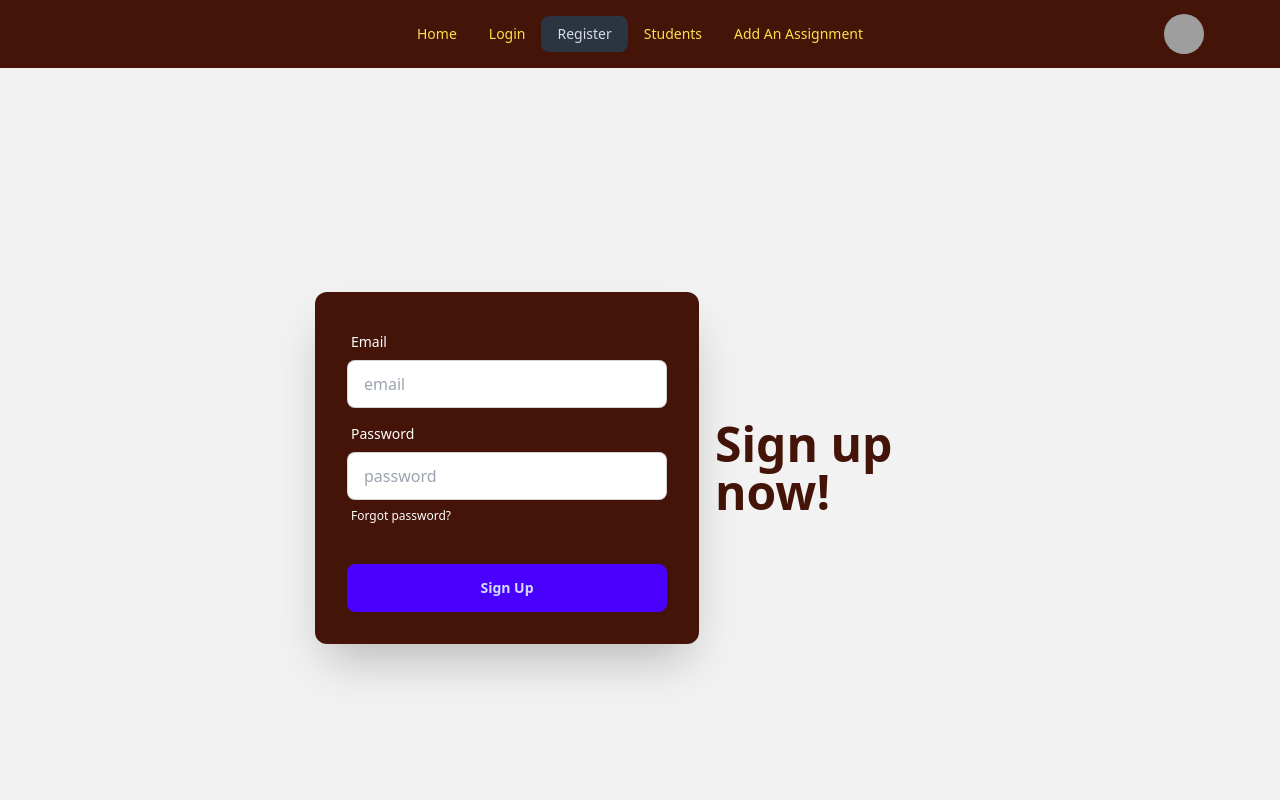
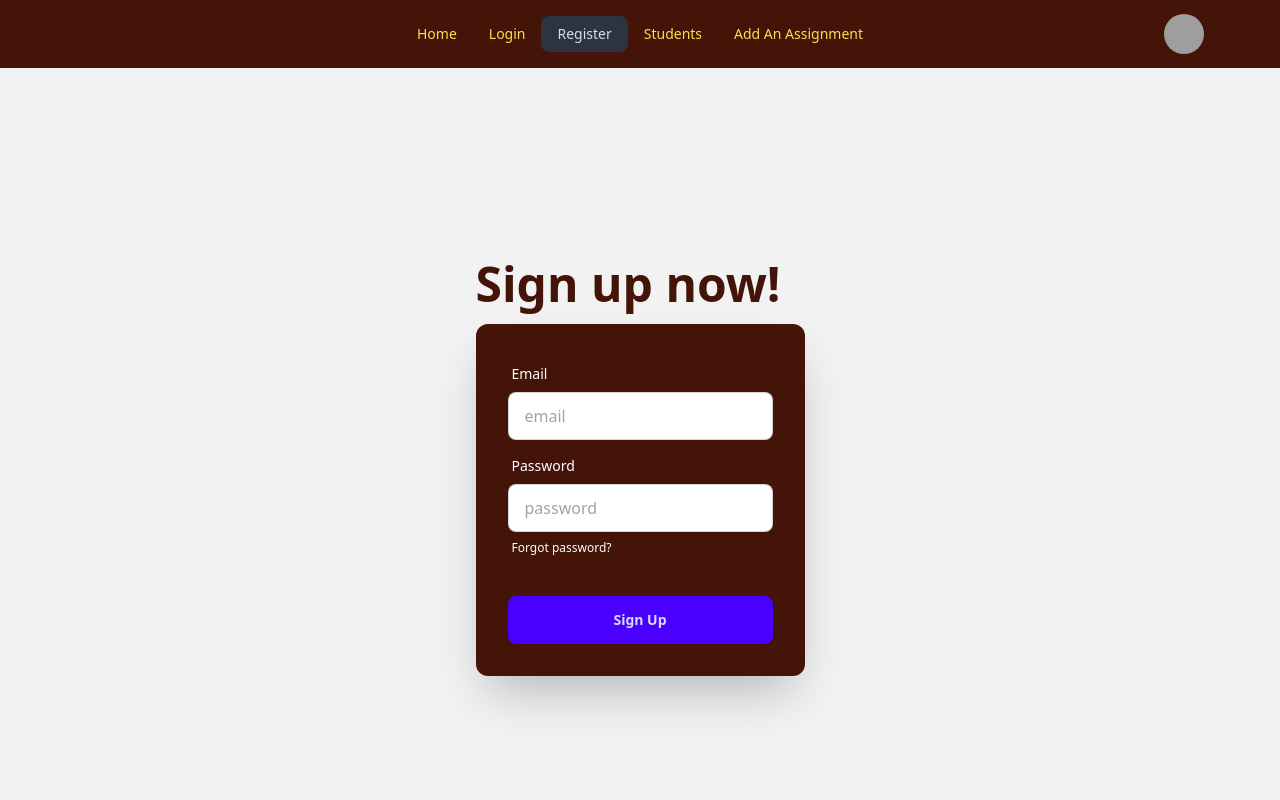
Before and after one commit to Mohammed-Saiful-Islam/b9a11-client-side-Mohammed-Saiful-Islam, a React (Vite) app: page /signup in a window 1280 px wide. Shown: the top 800 px of the page. Built offline with nearby package versions, Linux system fonts and the light colour scheme; grey boxes are pictures that could not be loaded.

Commit message:
text puted from right to top in the form of both logIn and signIn

```diff
--- a/src/components/SignIn.jsx
+++ b/src/components/SignIn.jsx
@@ -41,7 +41,7 @@ const SignIn = () => {
         <div>
           <Navbar/>
             <div className="hero min-h-screen bg-base-200">
-  <div className="hero-content flex-col lg:flex-row-reverse">
+  <div className="space-y-4">
     <div className="text-center lg:text-left">
       <h1 className="text-5xl font-bold text-orange-950">Login now!</h1>
     </div>
--- a/src/components/SignUp.jsx
+++ b/src/components/SignUp.jsx
@@ -43,7 +43,7 @@ const SignUp = () => {
       <Navbar/>
        <div className="hero min-h-screen bg-base-200">
 
-      <div className="hero-content flex-col lg:flex-row-reverse">
+      <div className="space-y-4">
         <div className="text-center lg:text-left">
           <h1 className="text-5xl font-bold text-orange-950">Sign up now!</h1>
 
```
